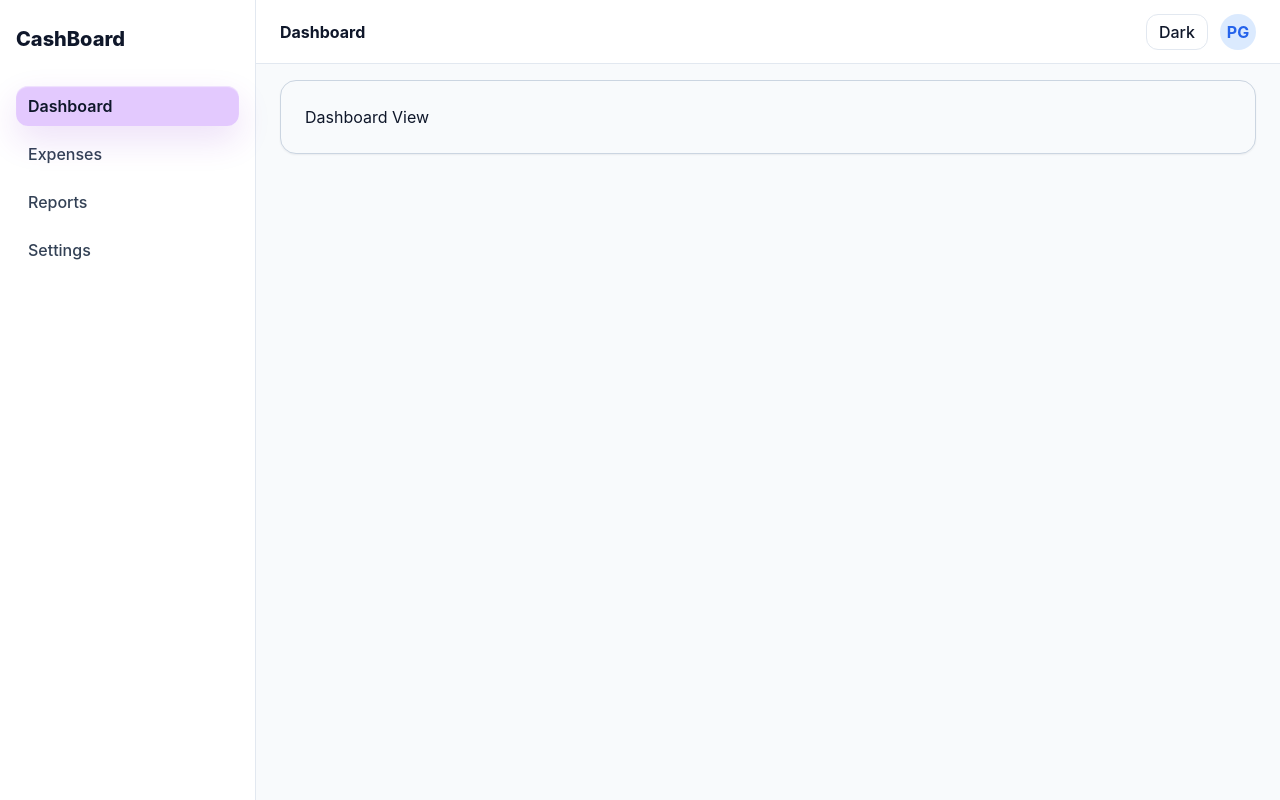
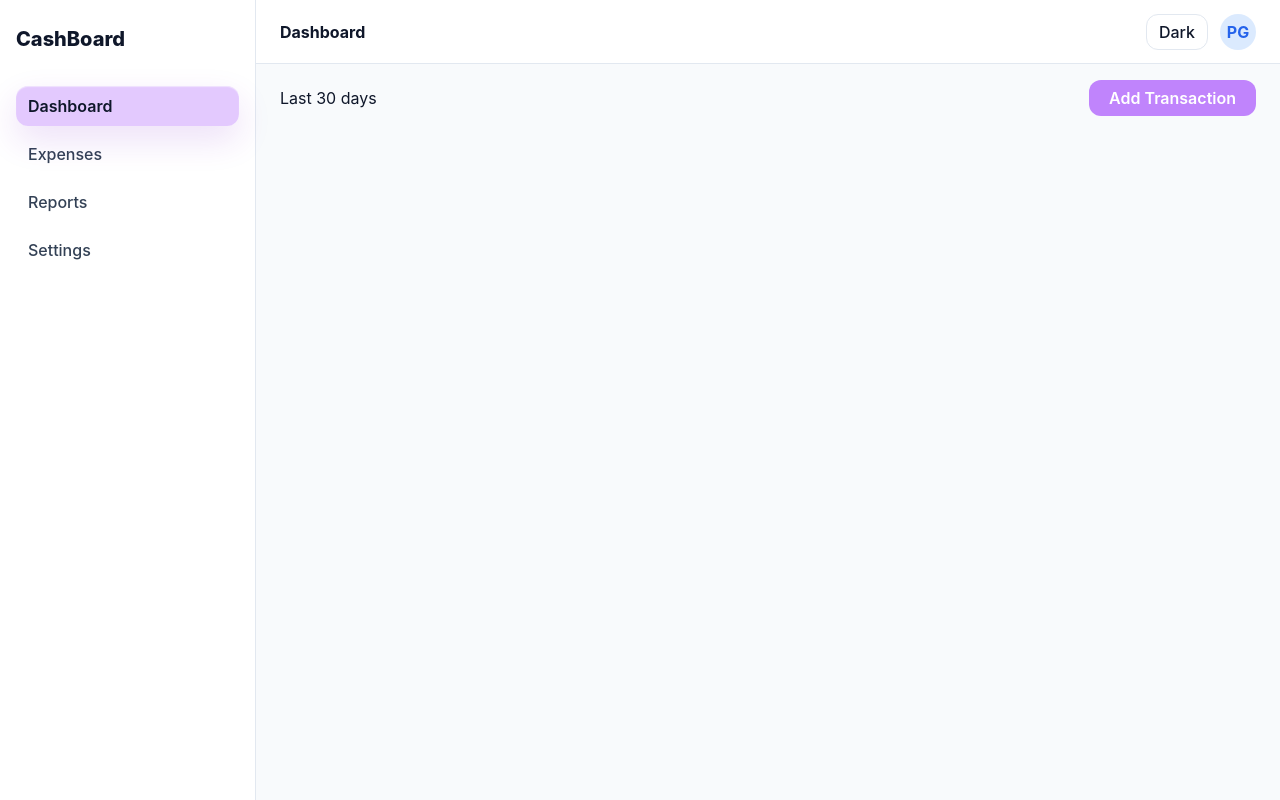
Before and after one commit to Gurmis/CashBoard, a Vue app: page / in a window 1280 px wide. Built offline with nearby package versions, Linux system fonts and the light colour scheme.

Commit message:
dashboard base created

```diff
--- a/src/view/DashboardView.vue
+++ b/src/view/DashboardView.vue
@@ -1,11 +1,56 @@
 <template>
-  <div class="surface p-6 rounded-xl">
-    Dashboard View
-  </div></template>
+  <div class="dashboard">
+    <div class="dashboard-toolbar">
+      <div class="dashboard-toolbar__left">
+        <div class="dashboard-toolbar__filter">
+          Last 30 days
+        </div>
+      </div>
+      <div class="dashboard-toolbar__right">
+        <button class="dashboard-toolbar__action">Add Transaction</button>
+      </div>
+    </div>
+  </div>
+</template>
 
 <script setup lang="ts">
 </script>
 
 <style lang="scss" scoped>
 
+.dashboard {
+  display: flex;
+  flex-direction: column;
+  gap: 24px;
+  height: 100%;
+
+}
+.dashboard-toolbar {
+  display: flex;
+  flex-direction: row;
+  justify-content: space-between;
+  align-items: center;
+  gap: 16px;
+}
+
+.dashboard-toolbar__filter {
+  min-height: 36px;
+  min-width: 180px;
+  display: flex;
+  align-items: center;
+  border-radius: var(--radius-md);
+  border: 1px solid var(--color-border);
+  background: var(--color-surface);
+}
+
+.dashboard-toolbar__action {
+  min-height: 36px;
+  padding: 0 20px;
+  border-radius: var(--radius-md);
+  border: var(--button-primary-border);
+  background: var(--button-primary-bg);
+  color: var(--button-primary-color);
+  font-weight: 600;
+}
+
 </style>
```
